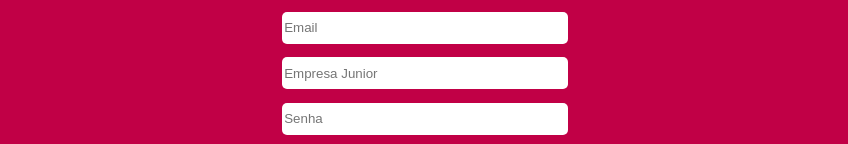
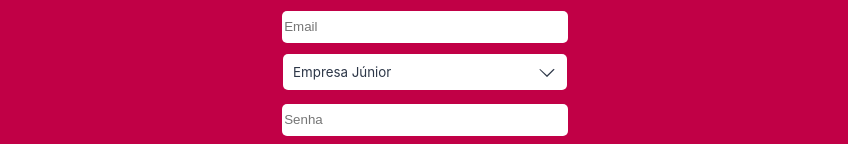
Before and after one commit to Maluu26/TerceiraEtapaPP, a React (Create React App) app in the folder terceiraetapapp/: page /register in a window 1280 px wide. Shown: the part 424-568 px from the top of the page, without its empty margins (215-1063 px from the left). Built offline with nearby package versions, Linux system fonts and the light colour scheme.

Commit message:
chore: add more ejs in select

```diff
--- a/terceiraetapapp/src/Cadastro.css
+++ b/terceiraetapapp/src/Cadastro.css
@@ -15,6 +15,16 @@ input[type="password"] {
   border-radius: 5px;
   border: none;
 }
+.ej-select{
+  width: 63.5%;
+  height: 36px;
+  border-radius: 5px;
+  border: none;
+  margin-top: 0;
+}
+.select-div{
+  height: 47.7333px;
+}
 
 .cadastro-input {
   margin-bottom: 2%;
--- a/terceiraetapapp/src/Cadastro.tsx
+++ b/terceiraetapapp/src/Cadastro.tsx
@@ -3,8 +3,13 @@ import Button from "./components/buttons/button";
 import Footer from "./components/footer/footer";
 
 import "./Cadastro.css";
+import { ChangeEvent, useState } from "react";
 
 function CadastroPage() {
+  const [companyName, setCompanyName] = useState("");
+  const handleCompanyNameChange = (event: ChangeEvent<HTMLSelectElement>) => {
+    setCompanyName(event.target.value);
+  };
   return (
     <section>
       <div>
@@ -29,15 +34,26 @@ function CadastroPage() {
                 type="text"
                 id="email"
                 name="email"
-                                placeholder="Email" />
+                placeholder="Email"
+              />
             </div>
-                        <div>
-                            <input
-                                className="cadastro-input"
-                                type="text"
-                                id="empresa"
-                                name="empresa"
-                                placeholder="Empresa Junior" />
+            <div className="select-div">
+              <select className="ej-select" value={companyName} onChange={handleCompanyNameChange}>
+                <option value="" disabled hidden>
+                  Empresa Júnior
+                </option>
+                {/* Adicionar opções conforme o backend */}
+                <option value="Empresa 1">CT Junior</option>
+                <option value="Empresa 2">Adapti</option>
+                <option value="Empresa 3">Zetta</option>
+                <option value="Empresa 4">Biológica</option>
+                <option value="Empresa 5">Archipolis</option>
+                <option value="Empresa 6">Projagro</option>
+                <option value="Empresa 7">Energy</option>
+                <option value="Empresa 8">Projeta</option>
+                <option value="Empresa 9">EDV</option>
+                <option value="Empresa 10">CJA</option>
+              </select>
             </div>
             <div>
               <input
--- a/terceiraetapapp/src/ProfileEdit.tsx
+++ b/terceiraetapapp/src/ProfileEdit.tsx
@@ -73,6 +73,13 @@ function ProfileEdit() {
             <option value="Empresa 1">CT Junior</option>
             <option value="Empresa 2">Adapti</option>
             <option value="Empresa 3">Zetta</option>
+            <option value="Empresa 4">Biológica</option>
+            <option value="Empresa 5">Archipolis</option>
+            <option value="Empresa 6">Projagro</option>
+            <option value="Empresa 7">Energy</option>
+            <option value="Empresa 8">Projeta</option>
+            <option value="Empresa 9">EDV</option>
+            <option value="Empresa 10">CJA</option>
           </select>
         </label>
         <div className="push-footer-down">
```
Lines whose indentation alone changed are shown as unchanged.
